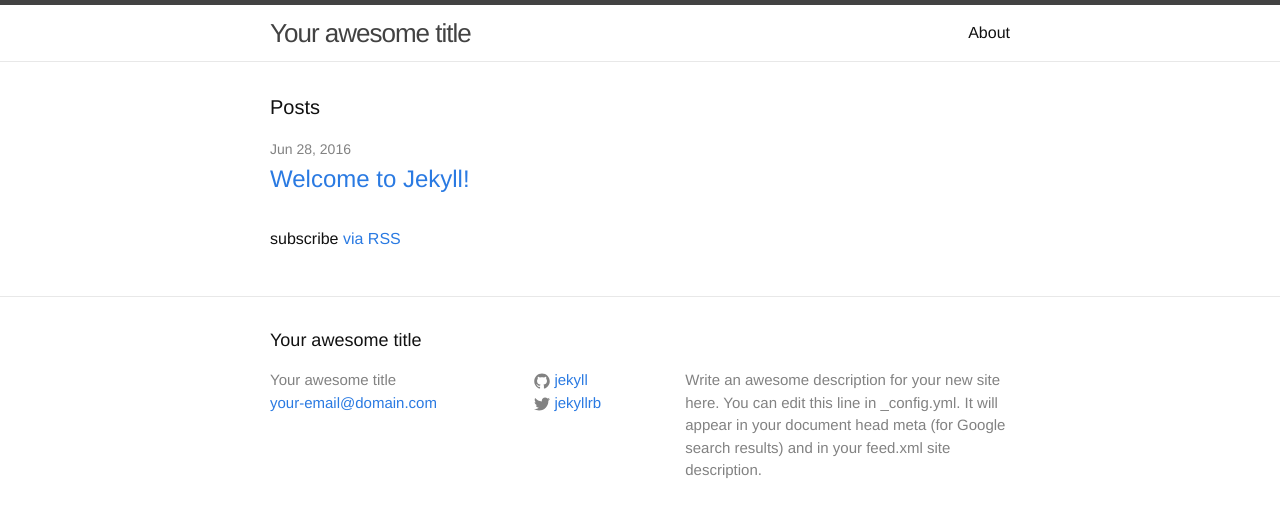
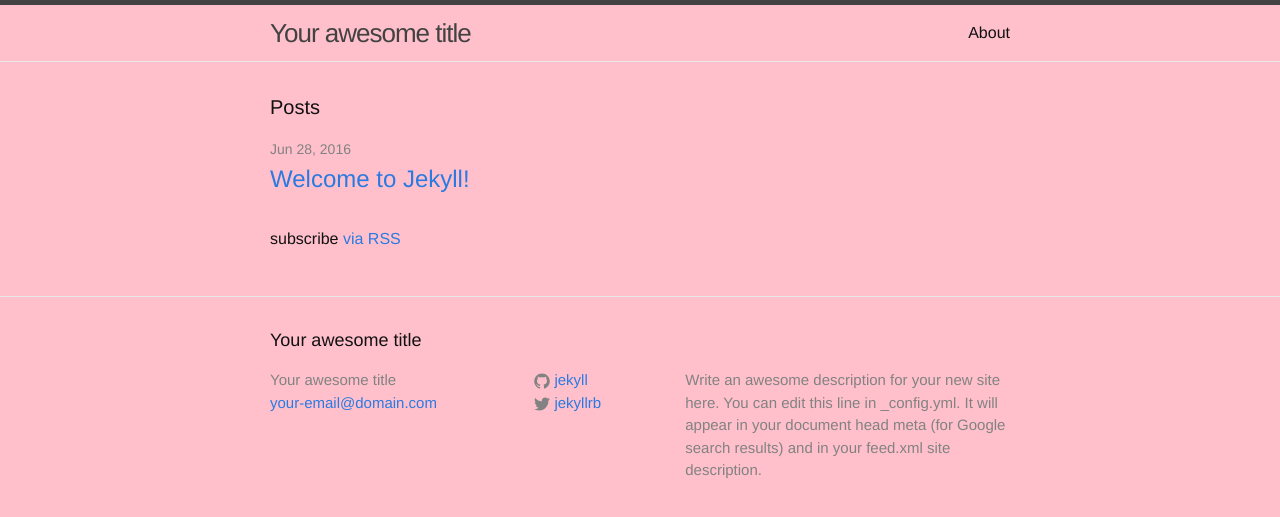
Before and after one commit to acmp1/acmp1.github.io, a Jekyll site: the page built from index.html, in a window 1280 px wide. Shown: the top 517 px of the page. Built offline with Jekyll 4.4.1, drawn with Linux system fonts in a browser that asks for light colours.

Commit message:
Update main.scss

```diff
--- a/css/main.scss
+++ b/css/main.scss
@@ -15,7 +15,7 @@ $base-line-height: 1.5;
 $spacing-unit:     30px;
 
 $text-color:       #111;
-$background-color: #ffffff;
+$background-color: #FFC0CB;
 $brand-color:      #2a7ae2;
 
 $grey-color:       #828282;
```
